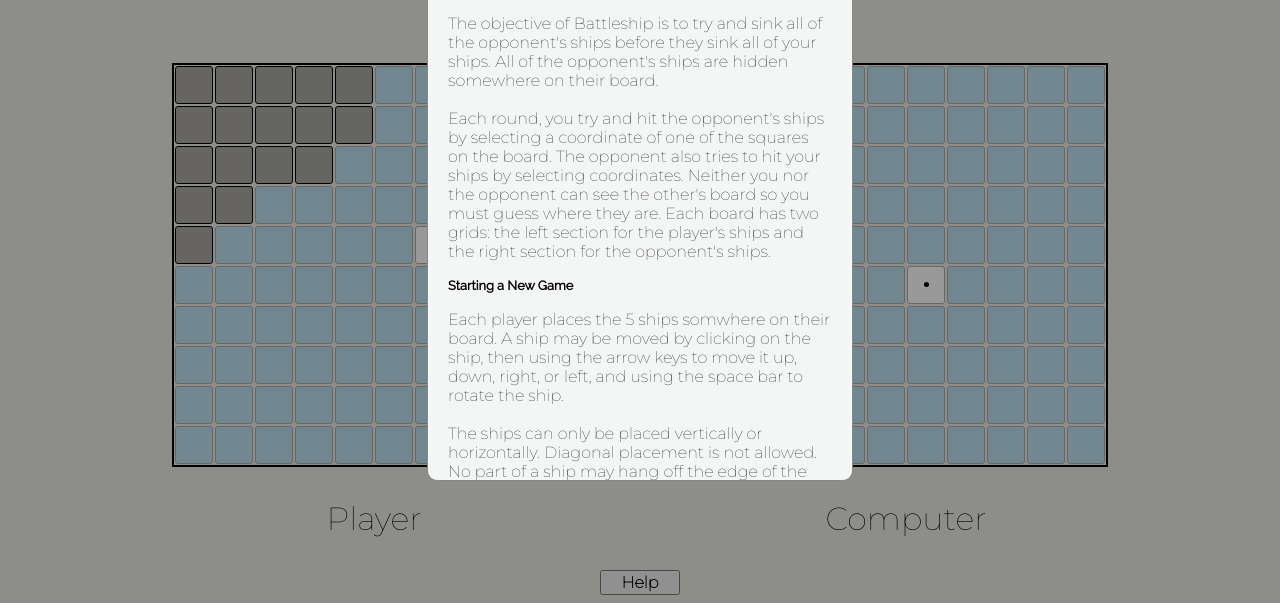
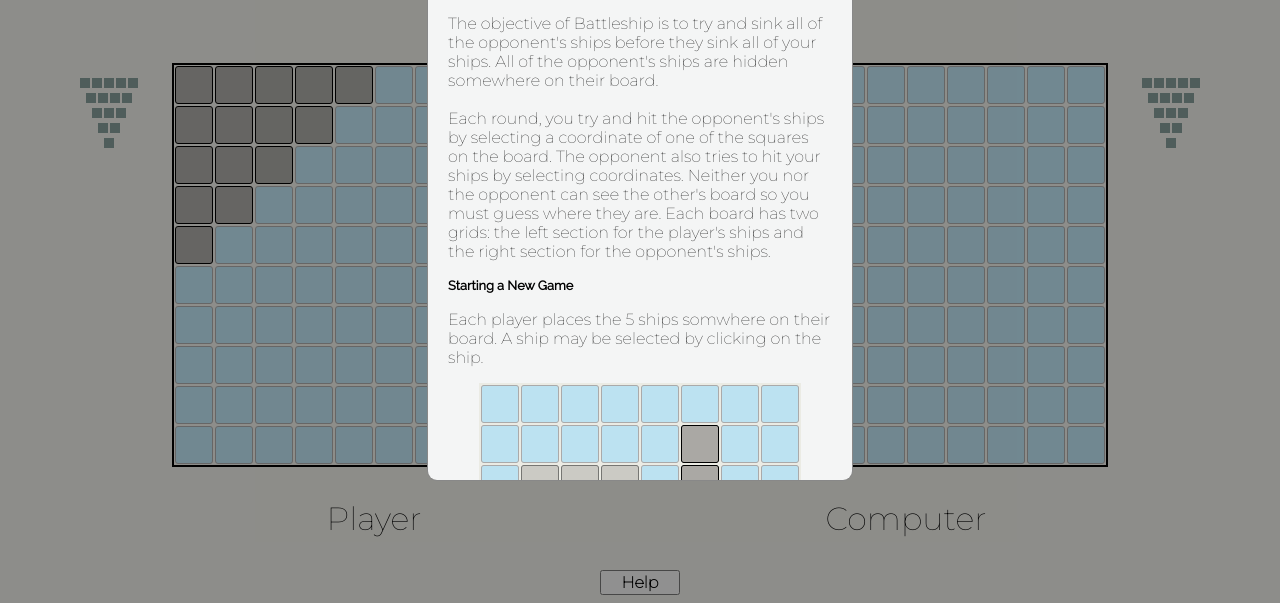
Before and after one commit to shan2024/battleship, a website built with webpack: page dist/index.html in a window 1280 px wide. Shown: the part 221-824 px from the top of the page. Built offline with nearby package versions, Linux system fonts and the light colour scheme.

Commit message:
working version, can add additional functionality such as improving instruction screen, and improving the ai of the computer

```diff
--- a/src/DOM.js
+++ b/src/DOM.js
@@ -2,6 +2,8 @@
 import { checkWinner, getPlayer, getComputer, getTurn, start, getGameStarted, getGameEnded , reset } from "./Game.js";
 //import flame from "./images/flame.png";
 //import { player, computer, turn} from "./Game.js";
+import clickImage from "./images/click.png";
+
 let selectedShip;
 
 function createMain() {
@@ -9,40 +11,16 @@ function createMain() {
 
     let documentBody = document.querySelector("body");
 
-    //let content = document.createElement("div");
-    //content.id = "content";
 
-    //instruction screen
     createInstructions();
     gameOverScreen();
-
-
-    // <div id="myModal" class="modal">
-
-    //     <div class="modal-content">
-    //         <span class="close">&times;</span>
-    //         <div class="form">
-    //             <p>Add New Book</p>
-    //             <input type="text" placeholder=" Title" name="title" id="myTitle" required>
-    //             <input type="text" placeholder=" Author" name="author" id="myAuthor" required>
-    //             <input type="number" placeholder=" Pages" name="pages" id="myPages" required>
-    //             <div class="read-container">
-    //                 <label for="read">Read/Unread</label>
-    //                 <input type="checkbox" name="readOrNot" value="read" id="myRead">
-
-    //             </div>
-    //             <button class="form-submit" type="button">Submit</button>
-    //         </div>
-    //     </div>
-
-    // </div>
 
     let header = document.createElement("header");
     header.innerHTML = "Battleship";
     header.id = "header";
 
     let secondary = document.createElement("h1");
-    secondary.innerHTML = "Place your Ships!";
+    secondary.innerHTML = "Place Your Ships";
     secondary.id = "secondary";
 
     let startBtn = document.createElement("button");
@@ -52,12 +30,23 @@ function createMain() {
     let mainBody = document.createElement("div");
     mainBody.id = "main-body";
 
+    let playerIndicator = createIndicator("player");
+    let computerIndicator = createIndicator("computer");
+
     let playerBoard = createGameBoard();
+
 
     let computerBoard = createComputerBoard();
 
+    // let divider = document.createElement("div");
+    // divider.className = "divider";
+
+    mainBody.appendChild(playerIndicator);
     mainBody.appendChild(playerBoard);
+    //mainBody.appendChild(divider);
+
     mainBody.appendChild(computerBoard);
+    mainBody.appendChild(computerIndicator);
 
 
     let helpBtn = document.createElement("button");
@@ -120,14 +109,22 @@ function createInstructions() {
 
     let startingNewDescription = document.createElement("p");
     startingNewDescription.className = "description";
-    startingNewDescription.innerHTML = "Each player places the 5 ships somwhere on their board. A ship may be moved\
-    by clicking on the ship, then using the arrow keys to move it up, down, right, or left, and using the space bar to \
+    startingNewDescription.innerHTML = "Each player places the 5 ships somwhere on their board. A ship may be selected\
+    by clicking on the ship."
+
+    let startingNewDescription2 = document.createElement("p");
+    startingNewDescription2.className = "description";
+    startingNewDescription2.innerHTML =  "Then, use the arrow keys to move it up, down, right, or left, and use the space bar to \
     rotate the ship.<br/><br/> The ships can\
     only be placed vertically or horizontally. Diagonal placement is not allowed. No part of a ship may hang\
     off the edge of the board. Ships may not overlap each other. No ships may be placed on another ship. \
     Once the guessing begins, players may not move the ships. The 5 ships are:  Carrier (occupies 5 spaces),\
-    Battleship (4), Cruiser (3), Submarine (3), and Destroyer (2). <br/><br/> When you are ready, click \"start\" to begin\
+    Battleship (4), Cruiser (3), Destroyer (2), and Submarine (1). <br/><br/> When you are ready, click \"start\" to begin\
     the game."
+
+    let clickHelpImage = new Image();
+    clickHelpImage.src = clickImage;
+
 
     let playingGame = document.createElement("h4");
     playingGame.innerHTML = "Playing the Game";
@@ -148,6 +145,9 @@ function createInstructions() {
     instructionsContent.appendChild(gameObjectiveDescription);
     instructionsContent.appendChild(startingNewGame);
     instructionsContent.appendChild(startingNewDescription);
+    instructionsContent.appendChild(clickHelpImage);
+    instructionsContent.appendChild(startingNewDescription2);
+
     instructionsContent.appendChild(playingGame);
     instructionsContent.appendChild(playingGameDescription);
 
@@ -192,6 +192,29 @@ function gameOverScreen() {
 
     gameOver.appendChild( gameOverContent);
     documentBody.appendChild(gameOver);
+}
+
+function createIndicator(name) {
+    let indicator = document.createElement("div");
+    indicator.className = "indicator";
+    indicator.id = name + "-" + "indicator";
+
+    let numArray = [1,2,3,4,5];
+
+    numArray.forEach( num => {
+        let row = document.createElement("div");
+        row.className = "indicator-row";
+        for( let i = 0; i < num; i++) {
+            let unit = document.createElement("div");
+            unit.className = "indicator-unit";
+            unit.classList.add( num + "|"+ name );
+            row.appendChild(unit);
+        }
+        indicator.appendChild(row);
+    })
+
+    return indicator;
+
 }
 
 function createGameBoard() {
@@ -277,6 +300,40 @@ function update() {
     markHit(getComputer().gameBoard.hits, "computer");
     markMisses(getComputer().gameBoard.misses, "computer");
 
+    getPlayer().gameBoard.ships.forEach( ship=> {
+        if (ship.isSunk()) {
+            let length = ship.length;
+            let indicatorClass = length + "|" + "player";
+            Array.from( document.getElementsByClassName(indicatorClass) ).forEach( unit => {
+                unit.style.opacity = ".5";
+            })
+        }
+    })
+
+    getComputer().gameBoard.ships.forEach( ship=> {
+        if (ship.isSunk()) {
+            let length = ship.length;
+            let indicatorClass = length + "|" + "computer";
+            Array.from( document.getElementsByClassName(indicatorClass) ).forEach( unit => {
+                unit.style.opacity = ".5";
+            })
+        }
+    })
+
+}
+
+function updateOpacity() {
+    let playersBoard = document.getElementById("player-board");
+    let computersBoard = document.getElementById("computer-board");
+
+    if (getTurn() == "player") {
+        computersBoard.style.opacity = "1";
+        playersBoard.style.opacity = ".5";
+    }
+    else {
+        computersBoard.style.opacity = ".5";
+        playersBoard.style.opacity = "1";
+    }
 }
 
 function updateShips() {
@@ -483,6 +540,14 @@ function gameOverHandler() {
     window.onclick = function (event) {
         if (event.target == modal) {
             modal.style.display = "none";
+
+            let newModal = document.getElementById("instructions");
+            window.onclick = function (event) {
+                if (event.target == newModal) {
+                    newModal.style.display = "none";
+                }
+            }
+
         }
     }
 
@@ -559,4 +624,4 @@ function isArrayInArray(arr, item){
 }
 
 
-export { createMain, update, gameOverScreen, gameOverHandler, errorHighlight, setSecondary };
+export { createMain, update, gameOverScreen, gameOverHandler, errorHighlight, setSecondary, updateOpacity };
--- a/src/Game.js
+++ b/src/Game.js
@@ -2,7 +2,7 @@ import { createGameBoard } from "./Gameboard.js";
 import { createPlayer } from "./Player.js";
 import { createShip } from "./Ship.js";
 import { createMain } from "./DOM";
-import { update, gameOverScreen, gameOverHandler, setSecondary } from "./DOM";
+import { update, gameOverScreen, gameOverHandler, setSecondary, updateOpacity } from "./DOM";
 
 let turn = "player";
 let gameStarted = false;
@@ -22,11 +22,6 @@ function startGame() {
     player = createPlayer(playerBoard, computerBoard, false);
     computer = createPlayer(computerBoard, playerBoard, true);
 
-    player.attackEnemy([0, 1]);
-    player.attackEnemy([5, 5]);
-
-    computer.attackEnemy();
-    computer.attackEnemy();
 
     createMain(player, computer, turn);
 
@@ -37,35 +32,35 @@ function placePlayerShips() {
     playerBoard.placeShip( 5, [0,0], "vertical");
     playerBoard.placeShip( 4, [1,0], "vertical");
     playerBoard.placeShip( 3, [2,0], "vertical");
-    playerBoard.placeShip( 3, [3,0], "vertical");
-    playerBoard.placeShip( 2, [4,0], "vertical");
+    playerBoard.placeShip( 2, [3,0], "vertical");
+    playerBoard.placeShip( 1, [4,0], "vertical");
 
 }
 
 function placeCompShips(){
 
     while( computerBoard.ships.length != 1) {
-    computerBoard.placeShip(5, [Math.floor(Math.random() * 5), Math.floor(Math.random() * 5)],
+    computerBoard.placeShip(5, [Math.floor(Math.random() * 6), Math.floor(Math.random() * 6)],
         Math.random() > .5 ? "horizontal" :"vertical");
     }
     while( computerBoard.ships.length != 2) {
 
-    computerBoard.placeShip(4, [Math.floor(Math.random() * 6), Math.floor(Math.random() * 6)],
+    computerBoard.placeShip(4, [Math.floor(Math.random() * 7), Math.floor(Math.random() * 7)],
         Math.random() > .5 ? "horizontal" :"vertical");
     }
     while( computerBoard.ships.length != 3) {
 
-    computerBoard.placeShip(3, [Math.floor(Math.random() * 7), Math.floor(Math.random() * 7)],
+    computerBoard.placeShip(3, [Math.floor(Math.random() * 8), Math.floor(Math.random() * 8)],
         Math.random() > .5 ? "horizontal" :"vertical");
     }
     while( computerBoard.ships.length != 4) {
 
-    computerBoard.placeShip(3, [Math.floor(Math.random() * 7), Math.floor(Math.random() * 7)],
+    computerBoard.placeShip(2, [Math.floor(Math.random() * 9), Math.floor(Math.random() * 9)],
         Math.random() > .5 ? "horizontal" :"vertical");
     }
     while( computerBoard.ships.length != 5) {
 
-    computerBoard.placeShip(2, [Math.floor(Math.random() * 8), Math.floor(Math.random() * 8)],
+    computerBoard.placeShip(1, [Math.floor(Math.random() * 10), Math.floor(Math.random() * 10)],
         Math.random() > .5 ? "horizontal" :"vertical");
     }
 }
@@ -82,9 +77,10 @@ async function checkWinner() {
     }
     else {
         turn = "computer";
-        setSecondary("Opponent's Turn");
+        updateOpacity();
+        setSecondary("Opponent Turn");
 
-        await sleep(0);
+        await sleep(1500);
         computer.attackEnemy();
 
         if (computerBoard.allSunk() || playerBoard.allSunk()) {
@@ -100,6 +96,7 @@ async function checkWinner() {
             update();
             turn = "player";
             setSecondary("Your Turn");
+            updateOpacity();
         }
         // update();
         // turn = "player";
--- a/src/style.css
+++ b/src/style.css
@@ -124,6 +124,8 @@ header {
 
 
 
+
+
 /*Instruction Screen*/
 #instructions-title {
     text-align: center;
@@ -146,8 +148,8 @@ header {
     text-align: center;
 }
 
-.description {
-}
+/* .description {
+} */
 .modal {
     display: block; /* Hidden by default */
     position: fixed; /* Stay in place */
@@ -171,7 +173,7 @@ header {
     width: 30vw;
     height: 70vh;
     border-radius: 10px;
-    overflow-y:auto
+    overflow-y:auto;
 
   }
 
@@ -209,3 +211,50 @@ button {
 .board-name {
     font-size: 4vh;
 }
+
+/*Indicator*/
+.indicator {
+    height:100px;
+    width:100px;
+    display: flex;
+    /* background-color: #bce2f1; */
+    flex-direction: column-reverse;
+    align-items: center;
+    justify-content: center;
+    border-style: solid;
+    border-radius: 1px;
+    border-width: 0px;
+
+    gap:5px;
+}
+
+.indicator-row {
+    display:flex;
+    gap:2px;
+}
+
+.indicator-unit {
+    height:10px;
+    width:10px;
+    background-color: #839b97;
+}
+
+#player-indicator {
+    margin-right: -9vw;
+}
+
+#computer-indicator {
+    margin-left: -9vw;
+}
+/*
+.divider {
+    border-left: 5px none black;
+    height: 45vh;
+} */
+.modal-content img {
+    display: block;
+    margin-left: auto;
+    margin-right: auto;
+    max-width: 100%;
+    max-height: 100%;
+}
```
Also changed, not shown: dist/946cf2f3eeeb7da168db.png (added), dist/main.js, src/images/click.png (added).
